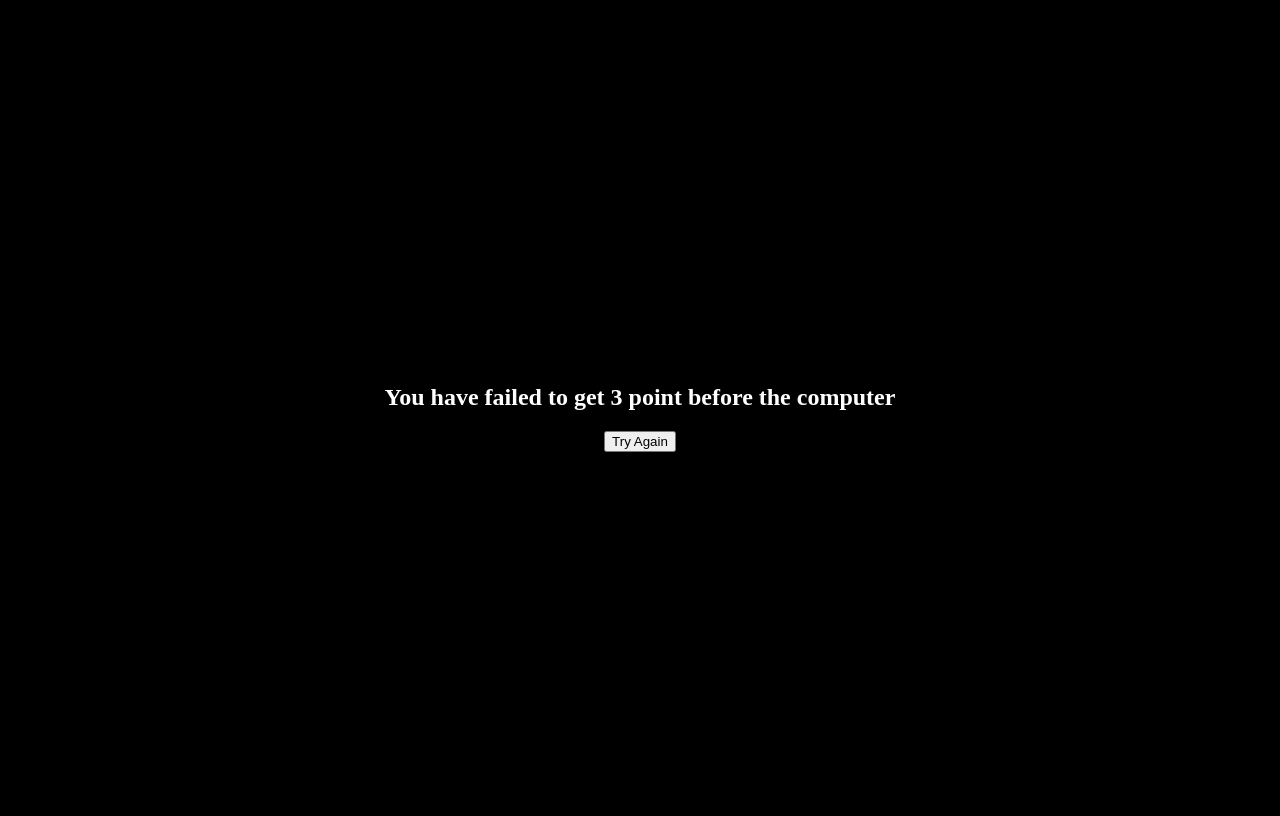
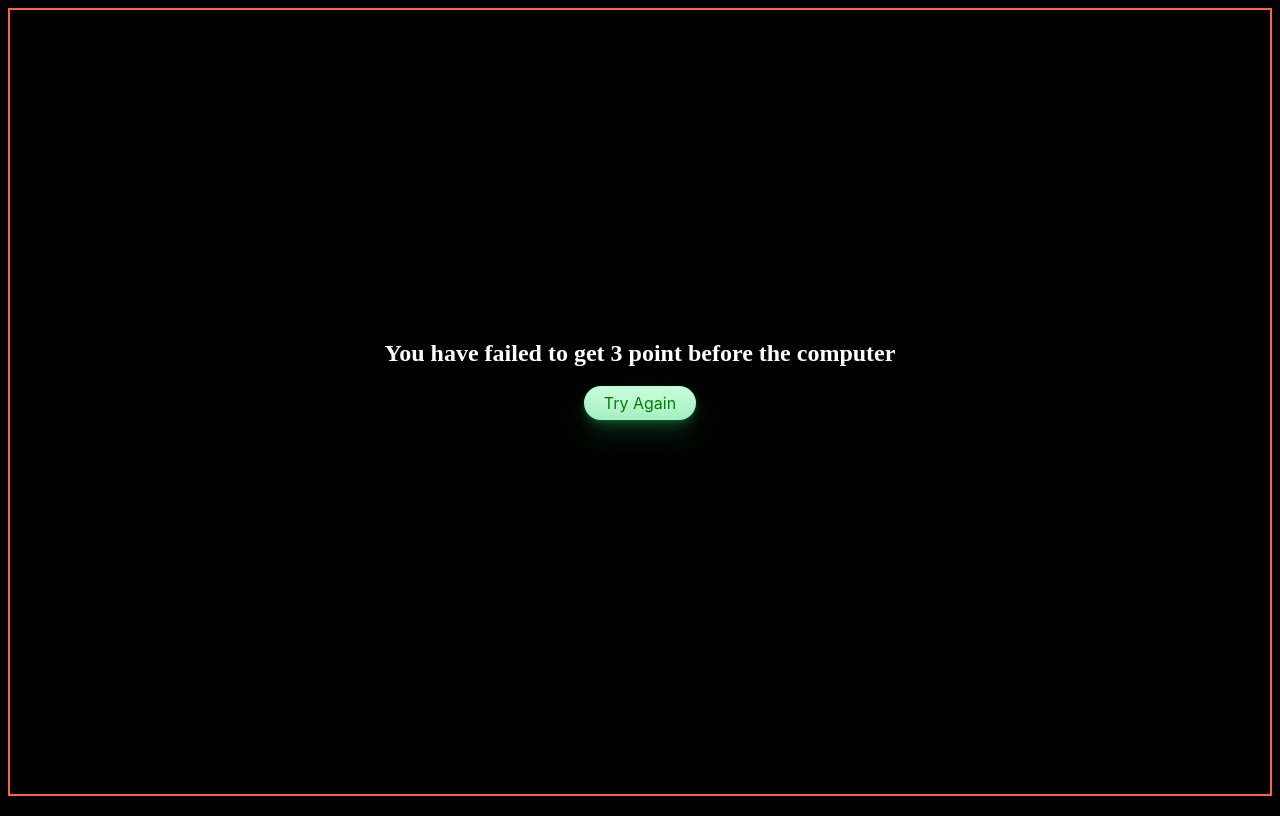
Before and after one commit to masudurrahmanmasum/Maisun_Rahman_Mehek, a plain HTML site: page lost.html in a window 1280 px wide. Drawn offline with Linux system fonts and the light colour scheme.

Commit message:
testing the border of every page

```diff
--- a/lost.html
+++ b/lost.html
@@ -8,22 +8,50 @@
 <style>
     body{
         background: #000;
+        border: 2px solid tomato;
+        height: 98vh;
     }
     .container{
         display: flex;
         justify-content: center;
         align-items: center;
-        height: 100vh;
+        height: 90vh;
         text-align: center;
         color: #fff;
         padding: 0 20px;
     }
+
+
+/* CSS */
+.back_btn {
+  background-color: #c2fbd7;
+  border-radius: 100px;
+  box-shadow: rgba(44, 187, 99, .2) 0 -25px 18px -14px inset,rgba(44, 187, 99, .15) 0 1px 2px,rgba(44, 187, 99, .15) 0 2px 4px,rgba(44, 187, 99, .15) 0 4px 8px,rgba(44, 187, 99, .15) 0 8px 16px,rgba(44, 187, 99, .15) 0 16px 32px;
+  color: green;
+  cursor: pointer;
+  display: inline-block;
+  font-family: CerebriSans-Regular,-apple-system,system-ui,Roboto,sans-serif;
+  padding: 7px 20px;
+  text-align: center;
+  text-decoration: none;
+  transition: all 250ms;
+  border: 0;
+  font-size: 16px;
+  user-select: none;
+  -webkit-user-select: none;
+  touch-action: manipulation;
+}
+
+.back_btn:hover {
+  box-shadow: rgba(44,187,99,.35) 0 -25px 18px -14px inset,rgba(44,187,99,.25) 0 1px 2px,rgba(44,187,99,.25) 0 2px 4px,rgba(44,187,99,.25) 0 4px 8px,rgba(44,187,99,.25) 0 8px 16px,rgba(44,187,99,.25) 0 16px 32px;
+  transform: scale(1.05) rotate(-1deg);
+}
 </style>
 <body>
     <div class="container">
         <div class="sub_content">
             <h2>You have failed to get 3 point before the computer</h2>
-            <button class="back_btn">Try Again</button>
+            <button class="back_btn" role="button">Try Again</button>
         </div>
     </div>
 
```
Also changed, not shown: game.html (+1 -1 lines).
